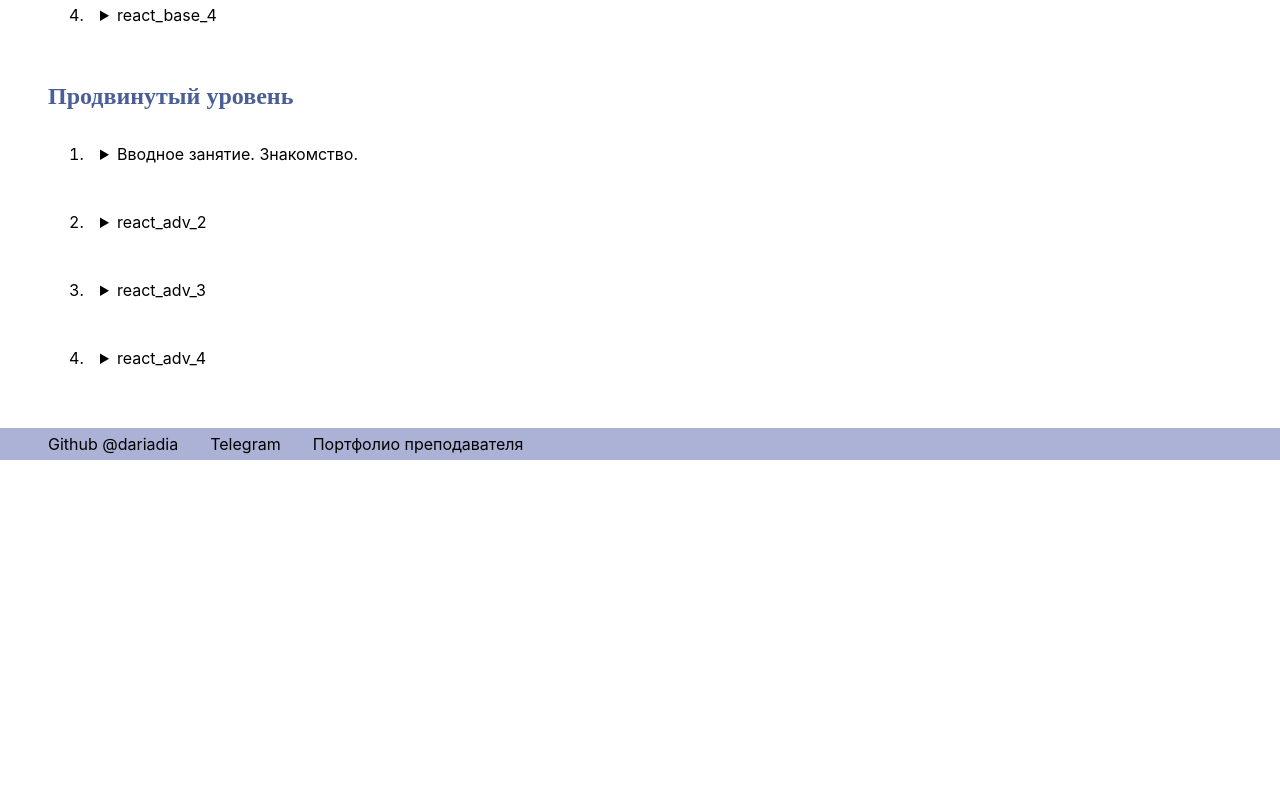
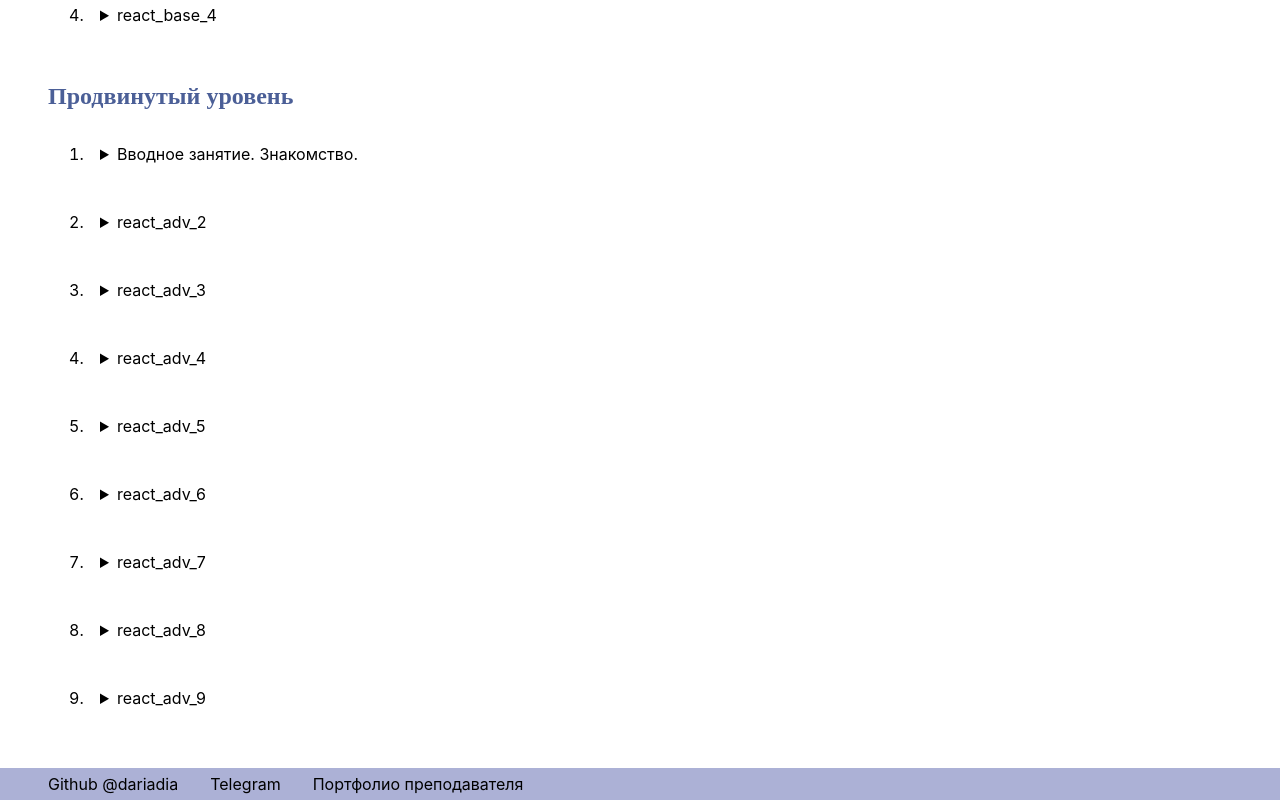
Before and after one commit to dariadia/frontend-courses, a React (Create React App) app: page / in a window 1280 px wide. Shown: the part 685-1485 px from the top of the page. Before the commit the page ends 1145 px from the top, so only its background shows below. Built offline with nearby package versions, Linux system fonts and the light colour scheme.

Commit message:
clean up

```diff
--- a/src/App.js
+++ b/src/App.js
@@ -31,7 +31,7 @@ function App() {
       <footer>
         <a target="_blank" href="https://github.com/dariadia/" rel="noreferrer">Github @dariadia</a>
         <a target="_blank" href="https://t.me/redheadalert" rel="noreferrer">Telegram</a>
-        <a target="_blank" href={i18n.resolvedLanguage === 'en' ? "https://dariadia-portfolio.vercel.app/":"https://dariadia-portfolio-ru.vercel.app/"} rel="noreferrer">{t('portfolio')}</a>
+        <a target="_blank" href={i18n.resolvedLanguage === 'en' ? "https://dariadia-portfolio.vercel.app/" : "https://dariadia-portfolio-ru.vercel.app/"} rel="noreferrer">{t('portfolio')}</a>
       </footer>
     </>
   )
@@ -41,7 +41,7 @@ const ReactCourse = () => {
   const { t } = useTranslation()
   return (<section className="course-section"><h3>React</h3>
     <h4>{t('react_base')}</h4>
-  <ol>{[1,2,3,4].map(item => <li key={item}>
+    <ol>{[1, 2, 3, 4].map(item => <li key={item}>
       <details>
         <summary>{t(`react_base_${item}`)}</summary>
         <div>{t(`react_base_${item}_details`)}</div>
@@ -50,7 +50,7 @@ const ReactCourse = () => {
     </li>)}</ol>
 
     <h4>{t('react_adv')}</h4>
-<ol>{[1,2,3,4].map(item => <li key={item}>
+    <ol>{[1, 2, 3, 4, 5, 6, 7, 8, 9].map(item => <li key={item}>
       <details>
         <summary>{t(`react_adv_${item}`)}</summary>
         <div>{t(`react_adv_${item}_details`)}</div>
```
Lines whose indentation alone changed are shown as unchanged.
